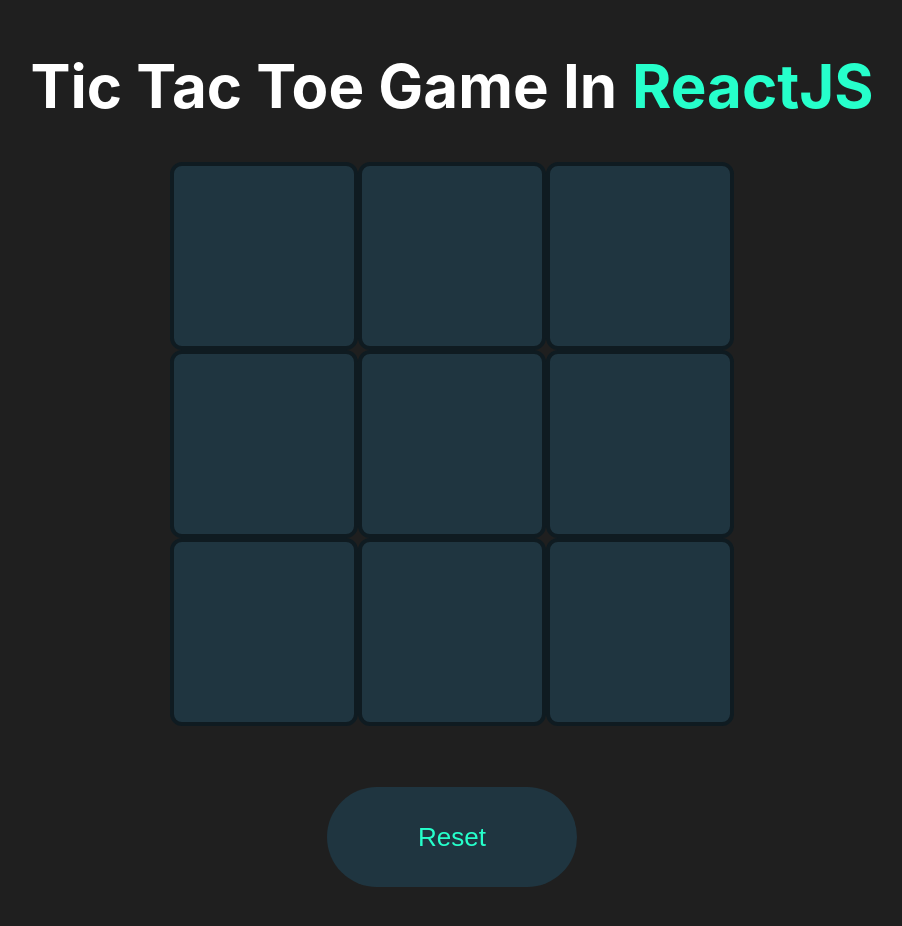
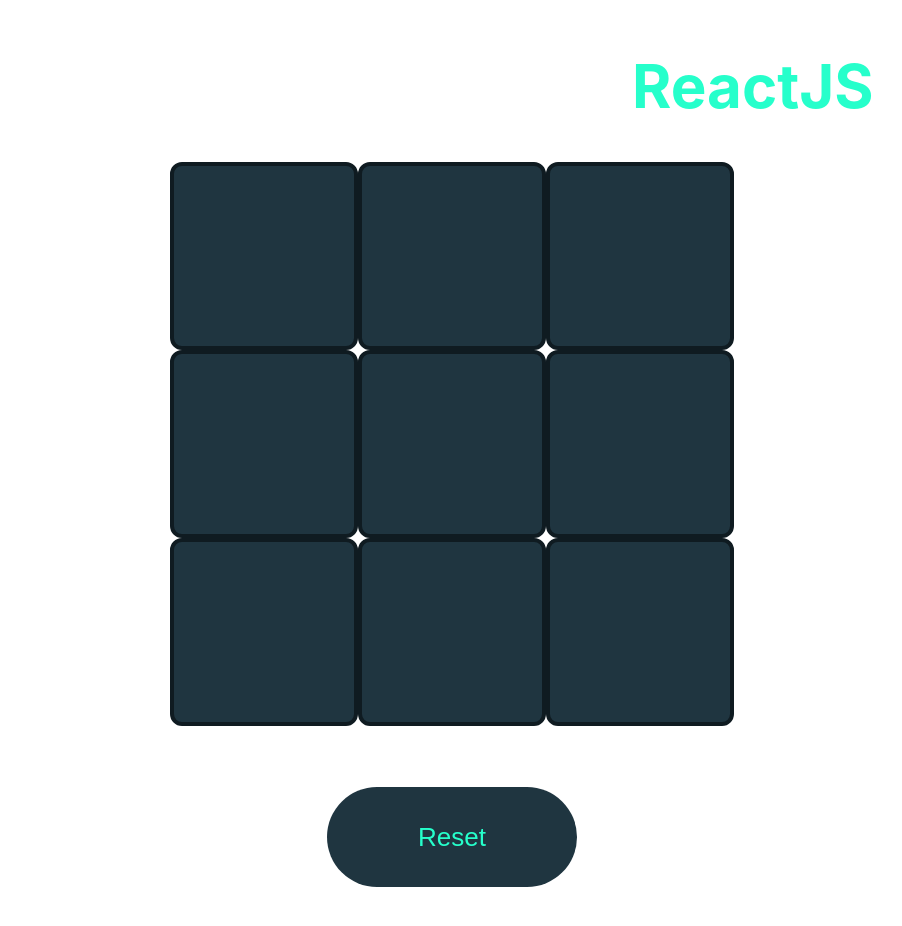
Before and after one commit to Yuna1024/Bai_Tap, a React (Create React App) app: page / in a window 1280 px wide. Shown: the top 926 px of the page, without its empty margins (188-1090 px from the left). Built offline with nearby package versions, Linux system fonts and the light colour scheme.

Commit message:
update 8

```diff
--- a/src/index.css
+++ b/src/index.css
@@ -5,7 +5,7 @@
     sans-serif;
   -webkit-font-smoothing: antialiased;
   -moz-osx-font-smoothing: grayscale;
-  background: #1f1f1f;
+  background: #white;
 }
 
 code {
```
